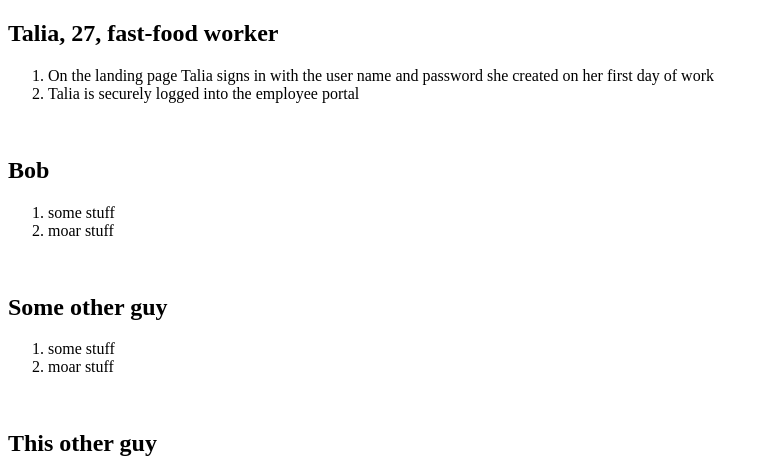
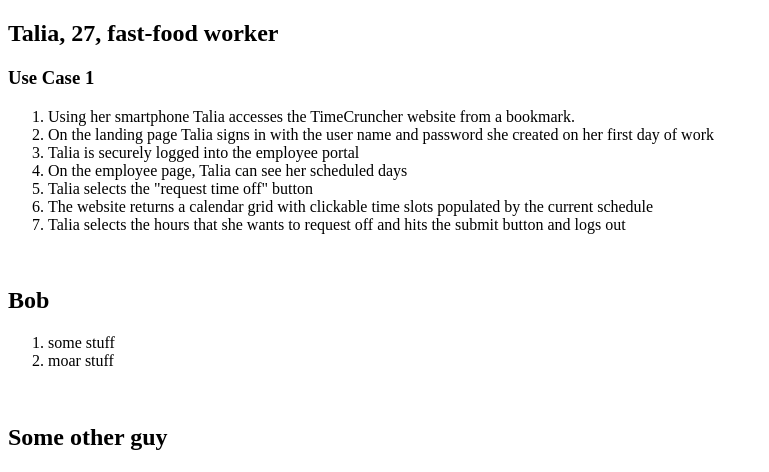
Before and after one commit to CreativeCorrie/time-crunchers, a PHP site: page /use-cases.php in a window 1280 px wide. Shown: the top 472 px of the page, without its empty margins (0-769 px from the left). Run offline with PHP 8.4, Linux system fonts and the light colour scheme.

Commit message:
adding use case for Talia and creating framework for other personas to be plugged into

```diff
--- a/public_html/epic/data-design/use-cases.php
+++ b/public_html/epic/data-design/use-cases.php
@@ -6,9 +6,15 @@
 	</head>
 	<body>
 		<h2>Talia, 27, fast-food worker</h2>
+		<h3>Use Case 1</h3>
 		<ol>
+			<li>Using her smartphone Talia accesses the TimeCruncher website from a bookmark.
 			<li>On the landing page Talia signs in with the user name and password she created on her first day of work</li>
 			<li>Talia is securely logged into the employee portal</li>
+			<li>On the employee page, Talia can see her scheduled days</li>
+			<li>Talia selects the "request time off" button</li>
+			<li>The website returns a calendar grid with clickable time slots populated by the current schedule</li>
+			<li>Talia selects the hours that she wants to request off and hits the submit button and logs out</li>
 		</ol><br>
 
 		<h2>Bob</h2>
```
